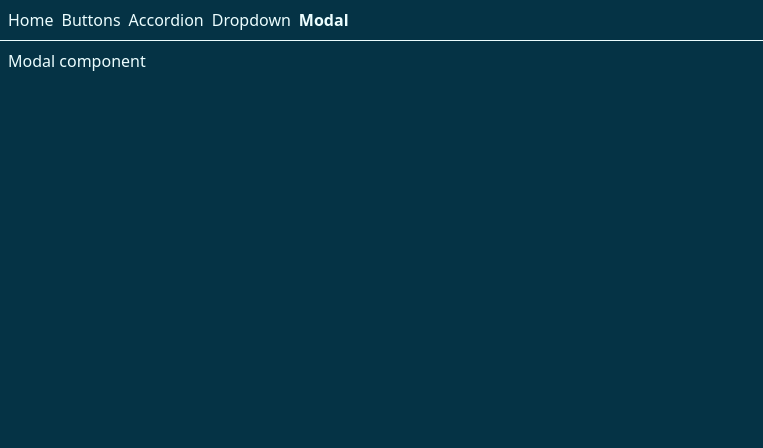
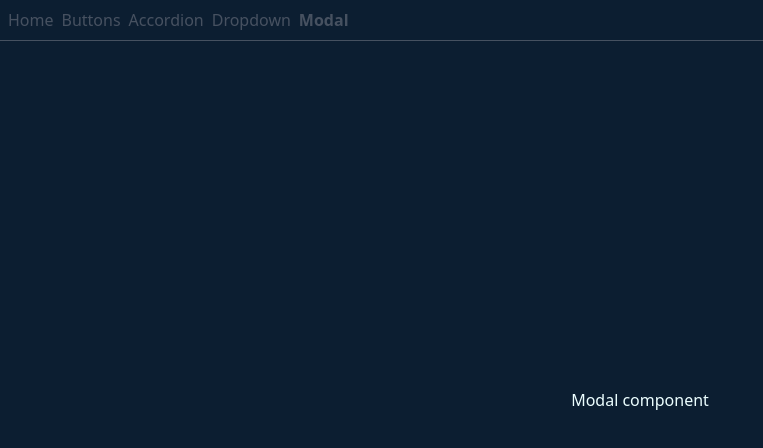
Before and after one commit to SmackSmash/comps-ts, a React (Vite) app: page /modal in a window 1280 px wide. Shown: the top 448 px of the page, without its empty margins (0-763 px from the left). Built offline with nearby package versions, Linux system fonts and the light colour scheme.

Commit message:
Added basic modal logic  with createPortal

```diff
--- a/src/components/Modal.tsx
+++ b/src/components/Modal.tsx
@@ -1,7 +1,13 @@
 import type { FC } from 'react';
+import { createPortal } from 'react-dom';
 
 const Modal: FC = () => {
-  return <div>Modal component</div>;
+  return createPortal(
+    <div className='absolute top-0 left-0 flex min-h-full min-w-full items-center justify-center bg-slate-900/75'>
+      Modal component
+    </div>,
+    document.body
+  );
 };
 
 export default Modal;
--- a/src/routes/dropdown.tsx
+++ b/src/routes/dropdown.tsx
@@ -17,11 +17,11 @@ const RouteComponent = () => {
   ];
 
   return (
-    <>
+    <div className='w-full'>
       <Dropdown options={options} value={selection} onChange={handleSelect} />
       <p>Cover me please!</p>
       <Dropdown options={options} value={selection} onChange={handleSelect} />
-    </>
+    </div>
   );
 };
 
```
